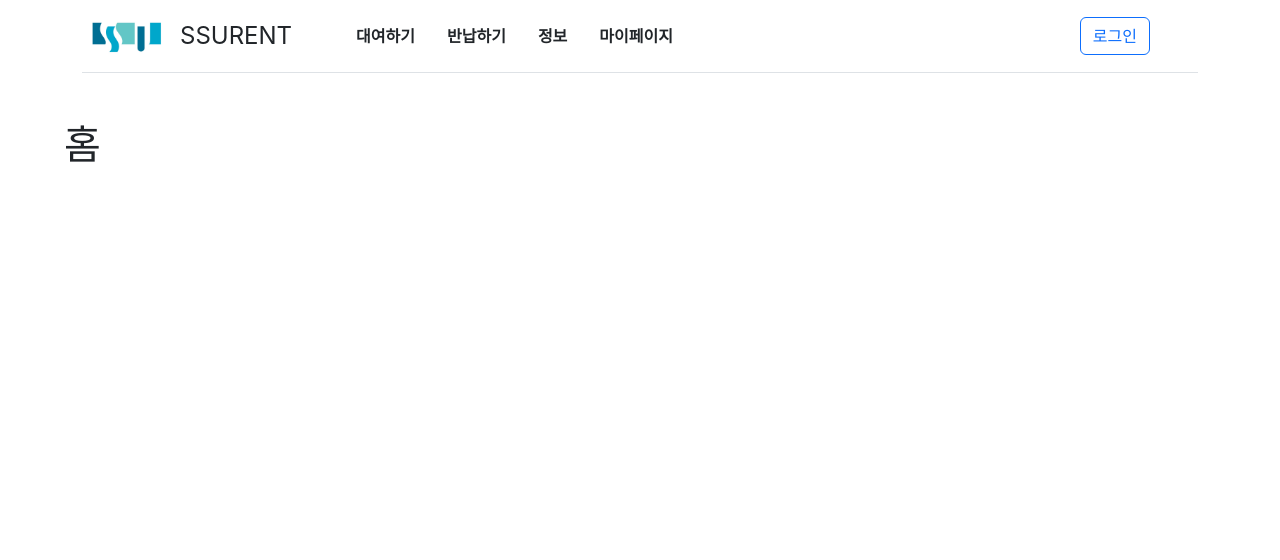
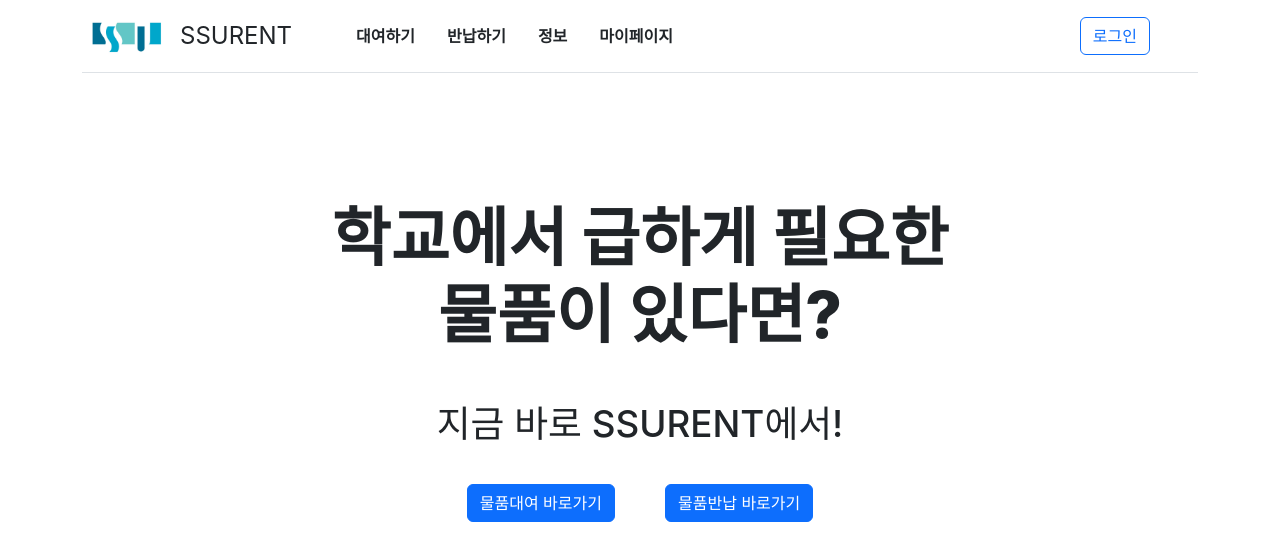
Before and after one commit to CromNEXT/SSURENT, a React (Create React App) app: page / in a window 1280 px wide. Shown: the top 560 px of the page. Built offline with nearby package versions, Linux system fonts and the light colour scheme.

Commit message:
Feat : 메인페이지 구성
- 메인 페이지 텍스트 추가
- 드래그 방지 추가
- 대여/반납 버튼 추가

```diff
--- /dev/null
+++ b/src/components/Home.css
@@ -0,0 +1,43 @@
+/* main-content 영역 전체 스타일 */
+.main-content {
+    display: flex; /* 내부 요소들을 유연하게 배치 */
+    flex-direction: column; /* 아이템을 세로로 정렬 */
+    justify-content: center; /* 세로 방향 중앙 정렬 */
+    align-items: center; /* 가로 방향 중앙 정렬 */
+    min-height: 60vh; /* 최소 높이를 지정해 화면 중앙에 오도록 함 */
+    text-align: center; /* 텍스트 중앙 정렬 */
+}
+
+/* h1 태그 스타일 */
+.main-content h1 {
+    font-size: 4rem; /* 글자 크기 (rem 단위는 사용자 설정에 따라 조절됨) */
+    font-weight: 800; /* 글자 굵기  */
+    margin: 0; /* 위아래 간격 초기화 */
+}
+
+/* h2 태그 스타일 */
+.main-content h2 {
+    font-size: 2.3rem;
+    margin-top: 3rem; /* 위쪽 제목과의 간격 */
+    font-weight: 550;
+}
+
+.button-container {
+
+    display: flex; /* 버튼을 가로로 나란히 배치 */
+    gap: 50px; /* 버튼 사이의 간격 */
+    margin-top: 30px; /* 위쪽 텍스트와의 간격 */
+}
+
+@media (max-width: 768px) {
+    .button-container {
+        /* Flex의 방향을 세로(column)로 변경하여 버튼을 수직으로 쌓습니다. */
+        flex-direction: column;
+
+        /* 버튼이 컨테이너 너비에 꽉 차도록 만듭니다. (더 깔끔해 보임) */
+        align-items: stretch;
+
+        /* 세로로 쌓였을 때 간격을 조금 줄여줍니다. (취향에 따라 조절) */
+        gap: 15px;
+    }
+}
--- a/src/index.css
+++ b/src/index.css
@@ -5,6 +5,14 @@
     sans-serif;
   -webkit-font-smoothing: antialiased;
   -moz-osx-font-smoothing: grayscale;
+
+    /* 사용자가 텍스트를 선택(드래그)할 수 없도록 합니다. */
+    user-select: none;
+
+    /* 구형 브라우저 호환성을 위한 코드 */
+    -webkit-user-select: none; /* Chrome, Safari, Opera */
+    -moz-user-select: none;    /* Firefox */
+    -ms-user-select: none;     /* Internet Explorer/Edge */
 }
 
 code {
--- a/src/pages/Home.tsx
+++ b/src/pages/Home.tsx
@@ -1,3 +1,23 @@
-export default function Home() {
-    return <h1>홈</h1>;
+import React from 'react';
+import '../components/Home.css'
+import {Link} from "react-router-dom";
+
+function Home() {
+    return (
+        <main className="main-content">
+            <h1>학교에서 급하게 필요한</h1>
+            <h1>물품이 있다면?</h1>
+            <h2>지금 바로 SSURENT에서!</h2>
+            <div className="button-container">
+                <Link to="/rent">
+                    <button type="button" className="btn btn-primary">물품대여 바로가기</button>
+                </Link>
+                <Link to="/return">
+                    <button type="button" className="btn btn-primary">물품반납 바로가기</button>
+                </Link>
+            </div>
+        </main>
+    );
 }
+
+export default Home;
```
